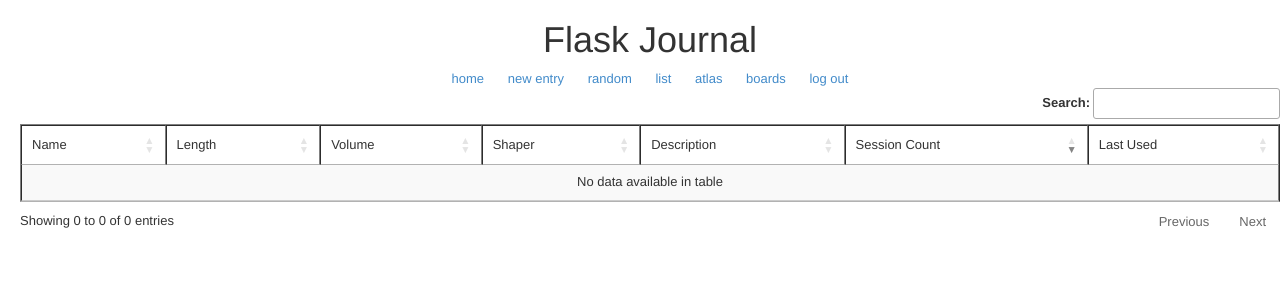
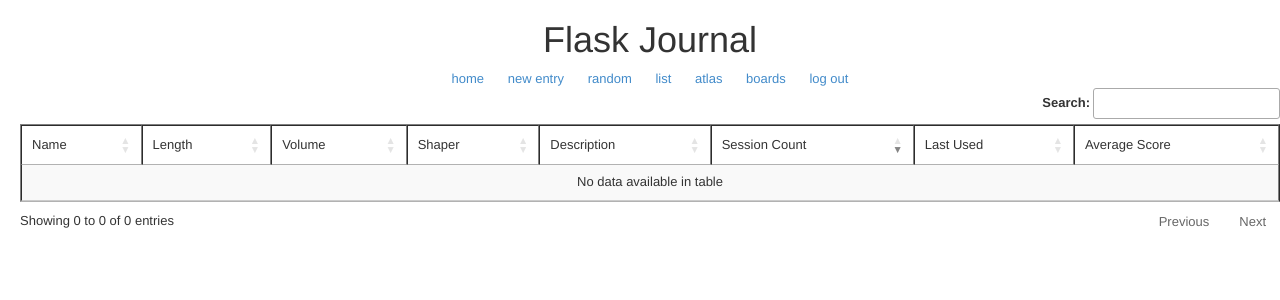
Before and after one commit to treyh1/Flask-Journal, a Flask app: page /boards in a window 1280 px wide. Shown: the top 300 px of the page. Run offline with Flask 2, Linux system fonts and the light colour scheme; the visitor is signed in with stand-in values (Sample User, id 1); data that the repository does not hold is empty; some libraries are stand-ins or nearby versions.

Commit message:
Average Score
Average Score added to routes.py and boards.html

```diff
--- a/app/routes.py
+++ b/app/routes.py
@@ -262,10 +262,11 @@ def list_boards():
 # Query the DB to get the list of boards and also a count of entries per board.
 
    boards_queried = (
-      db.session.query(Board.id, Board.name, Board.length, Board.volume, Board.shaper, Board.display_name, Board.description, func.count(Entry.id).label('entry_count'))
+      db.session.query(Board.id, Board.name, Board.length, Board.volume, Board.shaper, Board.display_name, Board.description, func.count(Entry.id).label('entry_count'), func.avg(Entry.score).label('avg_score'))
       .join(Entry, Board.name == Entry.board)
       .group_by(Board.id, Board.name, Board.length, Board.volume, Board.shaper, Board.display_name, Board.description)
 )
+
 
 # This is last-surfed dates for the other table at the bottom of the page.
 
--- a/app/templates/boards.html
+++ b/app/templates/boards.html
@@ -11,6 +11,7 @@
             <td>Description</td>
             <td>Session Count</td>
             <td>Last Used</td>
+            <td>Average Score</td>
          </thead>
 
          <tbody>
@@ -26,7 +27,8 @@
                <td>{{ row.shaper }}</td>
                <td>{{ row.description }}</td>
                <td>{{ row.entry_count }}</td>
-               <td>{{ row.time_out }}
+               <td>{{ row.time_out }}</td>
+               <td>{{ row.avg_score }}</td>
             </tr>
 
          {% endfor %}
```
Also changed, not shown: 1 other file.
